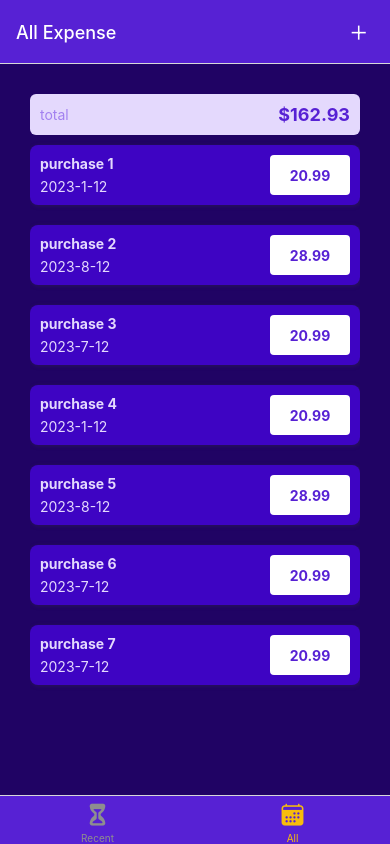
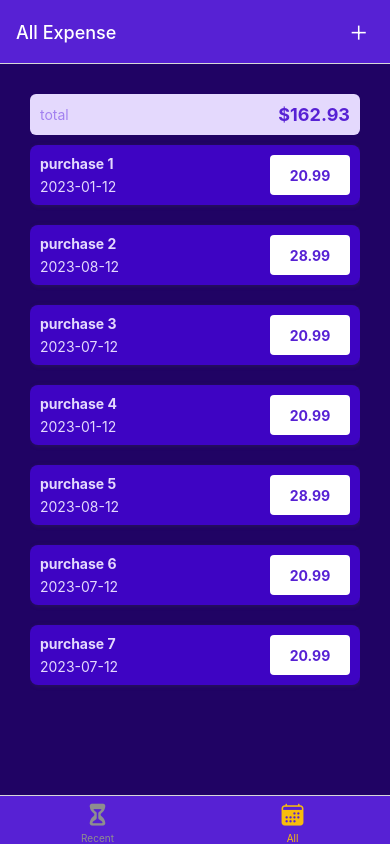
Before and after one commit to gamerfoxx/React-Native-Expense-Tracker, a React Native app: screen /AllExpenses in a window 390 px wide. Built offline with nearby package versions, Linux system fonts and the light colour scheme.

Commit message:
add pre filled form on update

```diff
--- a/components/ManageExpense/ExpenseForm.js
+++ b/components/ManageExpense/ExpenseForm.js
@@ -3,12 +3,13 @@ import { StyleSheet, Text, View } from 'react-native';
 import Input from './Input';
 import { useState } from 'react';
 import Button from '../UI/Button';
+import { getFormatedDate } from '../../util/date';
 
-function ExpenseForm({ submitLabel, onCancel, onSubmit }) {
+function ExpenseForm({ submitLabel, onCancel, onSubmit, defaultValue }) {
 	const [inputValue, setInputValue] = useState({
-		amount: '',
-		date: '',
-		description: '',
+		amount: defaultValue ? defaultValue.amount.toString() : '',
+		date: defaultValue ? getFormatedDate(defaultValue.date) : '',
+		description: defaultValue ? defaultValue.description : '',
 	});
 
 	function inputChangeHandler(inputId, enteredValue) {
--- a/screens/ManageExpenseScreen.js
+++ b/screens/ManageExpenseScreen.js
@@ -10,6 +10,9 @@ function ManageExpenseScreen({ route, navigation }) {
 	const expensesCtx = useContext(ExpensesContext);
 	const editedExpenseId = route.params?.expenseId;
 	const isEdited = !!editedExpenseId;
+	const selectedExpense = expensesCtx.expenses.find((expense) => {
+		return expense.id === editedExpenseId;
+	});
 
 	useLayoutEffect(() => {
 		navigation.setOptions({
@@ -40,6 +43,7 @@ function ManageExpenseScreen({ route, navigation }) {
 				onCancel={cancelHandler}
 				onSubmit={confirmExpenseHandler}
 				submitLabel={isEdited ? 'Update' : 'Add'}
+				defaultValue={selectedExpense}
 			/>
 
 			{isEdited && (
--- a/util/date.js
+++ b/util/date.js
@@ -1,5 +1,5 @@
 export function getFormatedDate(date) {
-	return `${date.getFullYear()}-${date.getMonth() + 1}-${date.getDate()}`;
+	return date.toISOString().slice(0, 10);
 }
 
 export function getDateMinusDays(date, days) {
```
